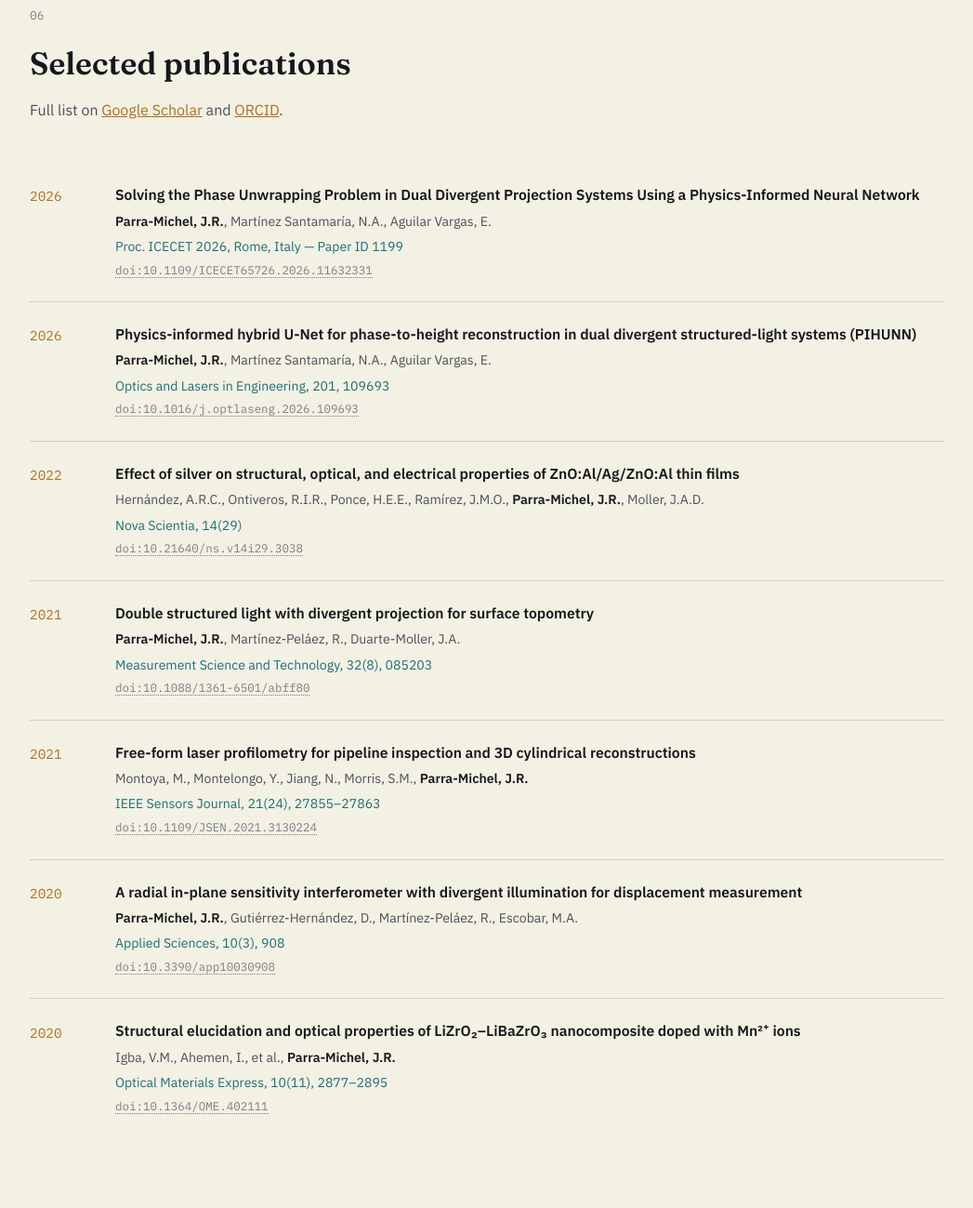
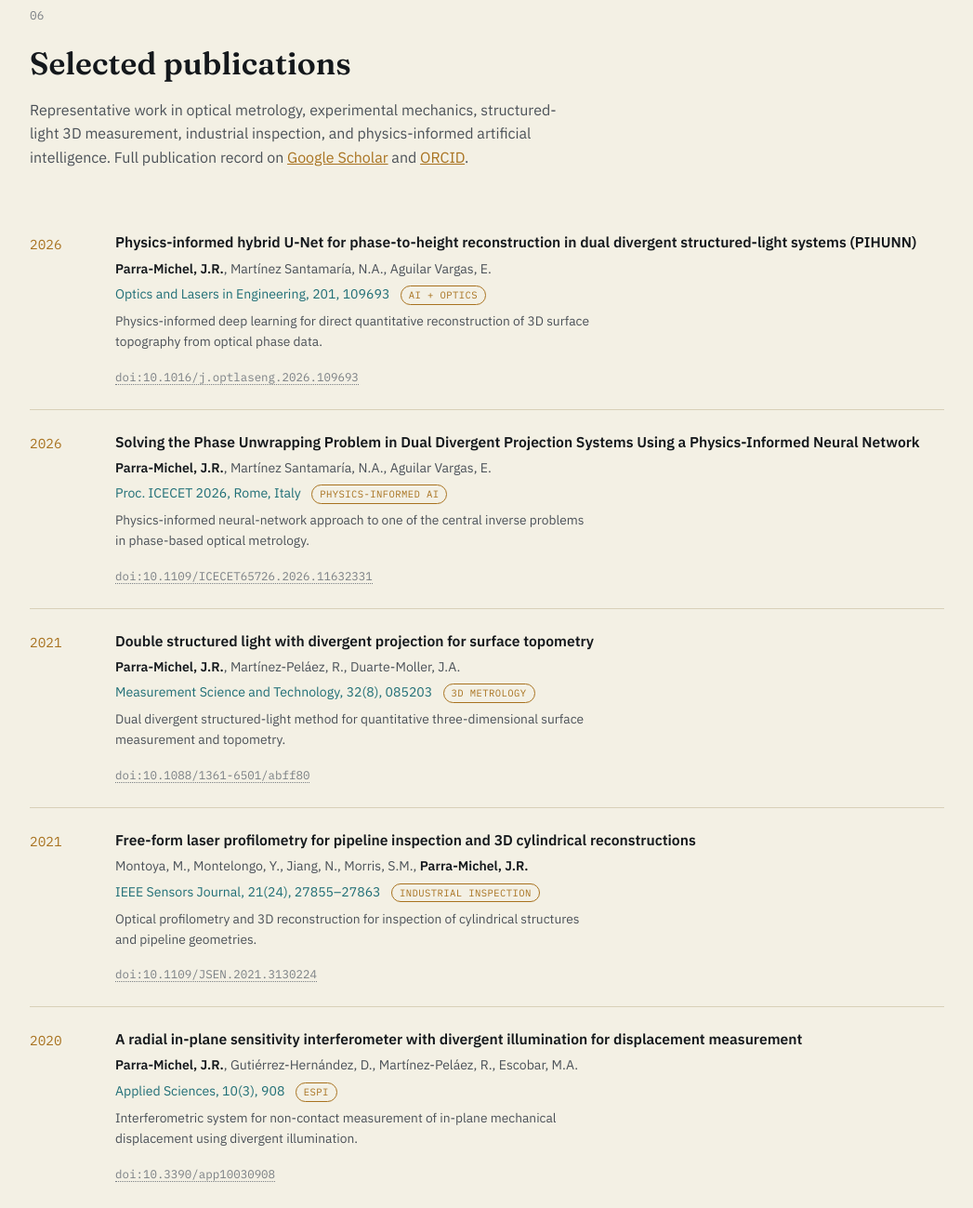
Before and after one commit to jrpmichel/jrpmichel.github.io, a plain HTML site: page index.html in a window 1280 px wide. Shown: the part 4784-6083 px from the top of the page at 93% size, without its empty margins (116-1163 px from the left). Drawn offline with Linux system fonts and the light colour scheme.

Commit message:
Update index.html

```diff
--- a/index.html
+++ b/index.html
@@ -818,85 +818,256 @@ footer p{ font-family:"IBM Plex Mono",monospace; font-size:0.72rem; color: var(-
     </div>
   </section>
 
-  <!-- ============ PUBLICATIONS ============ -->
+<!-- ============ SELECTED PUBLICATIONS ============ -->
 <section id="publications">
   <div class="wrap">
+
     <div class="section-head">
       <span class="section-num mono">06</span>
+
       <h2 class="lang-en">Selected publications</h2>
       <h2 class="lang-es">Publicaciones seleccionadas</h2>
-        <p style="margin-top:0.6em;" class="lang-en">Full list on <a href="https://scholar.google.com/citations?user=LUq4vf8AAAAJ&amp;hl=en" target="_blank" rel="noopener" style="color:var(--gold);">Google Scholar</a> and <a href="https://orcid.org/0000-0002-9145-5574" target="_blank" rel="noopener" style="color:var(--gold);">ORCID</a>.</p>
-        <p style="margin-top:0.6em;" class="lang-es">Lista completa en <a href="https://scholar.google.com/citations?user=LUq4vf8AAAAJ&amp;hl=es" target="_blank" rel="noopener" style="color:var(--gold);">Google Scholar</a> y en <a href="https://orcid.org/0000-0002-9145-5574" target="_blank" rel="noopener" style="color:var(--gold);">ORCID</a>.</p>
+
+      <p style="margin-top:0.6em;" class="lang-en">
+        Representative work in optical metrology, experimental mechanics,
+        structured-light 3D measurement, industrial inspection, and
+        physics-informed artificial intelligence.
+        Full publication record on
+        <a href="https://scholar.google.com/citations?user=LUq4vf8AAAAJ&amp;hl=en"
+           target="_blank" rel="noopener"
+           style="color:var(--gold);">Google Scholar</a>
+        and
+        <a href="https://orcid.org/0000-0002-9145-5574"
+           target="_blank" rel="noopener"
+           style="color:var(--gold);">ORCID</a>.
+      </p>
+
+      <p style="margin-top:0.6em;" class="lang-es">
+        Trabajos representativos en metrología óptica, mecánica experimental,
+        medición 3D mediante luz estructurada, inspección industrial e
+        inteligencia artificial informada por física.
+        Registro completo de publicaciones en
+        <a href="https://scholar.google.com/citations?user=LUq4vf8AAAAJ&amp;hl=es"
+           target="_blank" rel="noopener"
+           style="color:var(--gold);">Google Scholar</a>
+        y
+        <a href="https://orcid.org/0000-0002-9145-5574"
+           target="_blank" rel="noopener"
+           style="color:var(--gold);">ORCID</a>.
+      </p>
     </div>
+
+
     <div class="pub-list">
 
+      <!-- PIHUNN -->
       <div class="pub-item">
         <div class="pub-year mono">2026</div>
+
         <div>
-            <div class="pub-title">Solving the Phase Unwrapping Problem in Dual Divergent Projection Systems Using a Physics-Informed Neural Network</div>
-            <div class="pub-authors"><b>Parra-Michel, J.R.</b>, Martínez Santamaría, N.A., Aguilar Vargas, E.</div>
-            <div class="pub-venue">Proc. ICECET 2026, Rome, Italy — Paper ID 1199</div>
-            <a class="doi" href="https://doi.org/10.1109/ICECET65726.2026.11632331" target="_blank" rel="noopener">doi:10.1109/ICECET65726.2026.11632331</a>
+          <div class="pub-title">
+            Physics-informed hybrid U-Net for phase-to-height reconstruction
+            in dual divergent structured-light systems (PIHUNN)
+          </div>
+
+          <div class="pub-authors">
+            <b>Parra-Michel, J.R.</b>,
+            Martínez Santamaría, N.A.,
+            Aguilar Vargas, E.
+          </div>
+
+          <div class="pub-venue">
+            Optics and Lasers in Engineering, 201, 109693
+            <span class="badge-status">AI + OPTICS</span>
+          </div>
+
+          <p class="lang-en"
+             style="font-size:0.86rem; margin-top:0.45em;">
+            Physics-informed deep learning for direct quantitative
+            reconstruction of 3D surface topography from optical phase data.
+          </p>
+
+          <p class="lang-es"
+             style="font-size:0.86rem; margin-top:0.45em;">
+            Deep learning informado por física para reconstrucción cuantitativa
+            directa de topografía 3D a partir de información de fase óptica.
+          </p>
+
+          <a class="doi"
+             href="https://doi.org/10.1016/j.optlaseng.2026.109693"
+             target="_blank" rel="noopener">
+            doi:10.1016/j.optlaseng.2026.109693
+          </a>
         </div>
       </div>
 
+
+      <!-- ICECET -->
       <div class="pub-item">
         <div class="pub-year mono">2026</div>
+
         <div>
-            <div class="pub-title">Physics-informed hybrid U-Net for phase-to-height reconstruction in dual divergent structured-light systems (PIHUNN)</div>
-            <div class="pub-authors"><b>Parra-Michel, J.R.</b>, Martínez Santamaría, N.A., Aguilar Vargas, E.</div>
-            <div class="pub-venue">Optics and Lasers in Engineering, 201, 109693</div>
-            <a class="doi" href="https://doi.org/10.1016/j.optlaseng.2026.109693" target="_blank" rel="noopener">doi:10.1016/j.optlaseng.2026.109693</a>
+          <div class="pub-title">
+            Solving the Phase Unwrapping Problem in Dual Divergent Projection
+            Systems Using a Physics-Informed Neural Network
+          </div>
+
+          <div class="pub-authors">
+            <b>Parra-Michel, J.R.</b>,
+            Martínez Santamaría, N.A.,
+            Aguilar Vargas, E.
+          </div>
+
+          <div class="pub-venue">
+            Proc. ICECET 2026, Rome, Italy
+            <span class="badge-status">PHYSICS-INFORMED AI</span>
+          </div>
+
+          <p class="lang-en"
+             style="font-size:0.86rem; margin-top:0.45em;">
+            Physics-informed neural-network approach to one of the central
+            inverse problems in phase-based optical metrology.
+          </p>
+
+          <p class="lang-es"
+             style="font-size:0.86rem; margin-top:0.45em;">
+            Aplicación de redes neuronales informadas por física a uno de los
+            principales problemas inversos de la metrología óptica basada en fase.
+          </p>
+
+          <a class="doi"
+             href="https://doi.org/10.1109/ICECET65726.2026.11632331"
+             target="_blank" rel="noopener">
+            doi:10.1109/ICECET65726.2026.11632331
+          </a>
         </div>
       </div>
 
+
+      <!-- STRUCTURED LIGHT -->
       <div class="pub-item">
-          <div class="pub-year mono">2022</div>
+        <div class="pub-year mono">2021</div>
+
         <div>
-            <div class="pub-title">Effect of silver on structural, optical, and electrical properties of ZnO:Al/Ag/ZnO:Al thin films</div>
-            <div class="pub-authors">Hernández, A.R.C., Ontiveros, R.I.R., Ponce, H.E.E., Ramírez, J.M.O., <b>Parra-Michel, J.R.</b>, Moller, J.A.D.</div>
-            <div class="pub-venue">Nova Scientia, 14(29)</div>
-            <a class="doi" href="https://doi.org/10.21640/ns.v14i29.3038" target="_blank" rel="noopener">doi:10.21640/ns.v14i29.3038</a>
+          <div class="pub-title">
+            Double structured light with divergent projection for surface topometry
+          </div>
+
+          <div class="pub-authors">
+            <b>Parra-Michel, J.R.</b>,
+            Martínez-Peláez, R.,
+            Duarte-Moller, J.A.
+          </div>
+
+          <div class="pub-venue">
+            Measurement Science and Technology, 32(8), 085203
+            <span class="badge-status">3D METROLOGY</span>
+          </div>
+
+          <p class="lang-en"
+             style="font-size:0.86rem; margin-top:0.45em;">
+            Dual divergent structured-light method for quantitative
+            three-dimensional surface measurement and topometry.
+          </p>
+
+          <p class="lang-es"
+             style="font-size:0.86rem; margin-top:0.45em;">
+            Método de doble luz estructurada divergente para medición
+            cuantitativa tridimensional de superficies y topometría.
+          </p>
+
+          <a class="doi"
+             href="https://doi.org/10.1088/1361-6501/abff80"
+             target="_blank" rel="noopener">
+            doi:10.1088/1361-6501/abff80
+          </a>
         </div>
       </div>
 
+
+      <!-- PIPELINE INSPECTION -->
       <div class="pub-item">
         <div class="pub-year mono">2021</div>
+
         <div>
-            <div class="pub-title">Double structured light with divergent projection for surface topometry</div>
-            <div class="pub-authors"><b>Parra-Michel, J.R.</b>, Martínez-Peláez, R., Duarte-Moller, J.A.</div>
-            <div class="pub-venue">Measurement Science and Technology, 32(8), 085203</div>
-            <a class="doi" href="https://doi.org/10.1088/1361-6501/abff80" target="_blank" rel="noopener">doi:10.1088/1361-6501/abff80</a>
+          <div class="pub-title">
+            Free-form laser profilometry for pipeline inspection
+            and 3D cylindrical reconstructions
+          </div>
+
+          <div class="pub-authors">
+            Montoya, M.,
+            Montelongo, Y.,
+            Jiang, N.,
+            Morris, S.M.,
+            <b>Parra-Michel, J.R.</b>
+          </div>
+
+          <div class="pub-venue">
+            IEEE Sensors Journal, 21(24), 27855–27863
+            <span class="badge-status">INDUSTRIAL INSPECTION</span>
+          </div>
+
+          <p class="lang-en"
+             style="font-size:0.86rem; margin-top:0.45em;">
+            Optical profilometry and 3D reconstruction for inspection
+            of cylindrical structures and pipeline geometries.
+          </p>
+
+          <p class="lang-es"
+             style="font-size:0.86rem; margin-top:0.45em;">
+            Perfilometría óptica y reconstrucción 3D para inspección de
+            estructuras cilíndricas y geometrías de tuberías.
+          </p>
+
+          <a class="doi"
+             href="https://doi.org/10.1109/JSEN.2021.3130224"
+             target="_blank" rel="noopener">
+            doi:10.1109/JSEN.2021.3130224
+          </a>
         </div>
       </div>
 
+
+      <!-- ESPI -->
       <div class="pub-item">
-          <div class="pub-year mono">2021</div>
+        <div class="pub-year mono">2020</div>
+
         <div>
-            <div class="pub-title">Free-form laser profilometry for pipeline inspection and 3D cylindrical reconstructions</div>
-            <div class="pub-authors">Montoya, M., Montelongo, Y., Jiang, N., Morris, S.M., <b>Parra-Michel, J.R.</b></div>
-            <div class="pub-venue">IEEE Sensors Journal, 21(24), 27855–27863</div>
-            <a class="doi" href="https://doi.org/10.1109/JSEN.2021.3130224" target="_blank" rel="noopener">doi:10.1109/JSEN.2021.3130224</a>
-          </div>
+          <div class="pub-title">
+            A radial in-plane sensitivity interferometer with divergent
+            illumination for displacement measurement
           </div>
 
-        <div class="pub-item">
-          <div class="pub-year mono">2020</div>
-          <div>
-            <div class="pub-title">A radial in-plane sensitivity interferometer with divergent illumination for displacement measurement</div>
-            <div class="pub-authors"><b>Parra-Michel, J.R.</b>, Gutiérrez-Hernández, D., Martínez-Peláez, R., Escobar, M.A.</div>
-            <div class="pub-venue">Applied Sciences, 10(3), 908</div>
-            <a class="doi" href="https://doi.org/10.3390/app10030908" target="_blank" rel="noopener">doi:10.3390/app10030908</a>
-          </div>
+          <div class="pub-authors">
+            <b>Parra-Michel, J.R.</b>,
+            Gutiérrez-Hernández, D.,
+            Martínez-Peláez, R.,
+            Escobar, M.A.
           </div>
 
-        <div class="pub-item">
-          <div class="pub-year mono">2020</div>
-          <div>
-            <div class="pub-title">Structural elucidation and optical properties of LiZrO₂–LiBaZrO₃ nanocomposite doped with Mn²⁺ ions</div>
-            <div class="pub-authors">Igba, V.M., Ahemen, I., et al., <b>Parra-Michel, J.R.</b></div>
-            <div class="pub-venue">Optical Materials Express, 10(11), 2877–2895</div>
-            <a class="doi" href="https://doi.org/10.1364/OME.402111" target="_blank" rel="noopener">doi:10.1364/OME.402111</a>
+          <div class="pub-venue">
+            Applied Sciences, 10(3), 908
+            <span class="badge-status">ESPI</span>
+          </div>
+
+          <p class="lang-en"
+             style="font-size:0.86rem; margin-top:0.45em;">
+            Interferometric system for non-contact measurement of
+            in-plane mechanical displacement using divergent illumination.
+          </p>
+
+          <p class="lang-es"
+             style="font-size:0.86rem; margin-top:0.45em;">
+            Sistema interferométrico para medición sin contacto de
+            desplazamientos mecánicos en el plano mediante iluminación divergente.
+          </p>
+
+          <a class="doi"
+             href="https://doi.org/10.3390/app10030908"
+             target="_blank" rel="noopener">
+            doi:10.3390/app10030908
+          </a>
         </div>
       </div>
 
```
Lines whose indentation alone changed are shown as unchanged.
